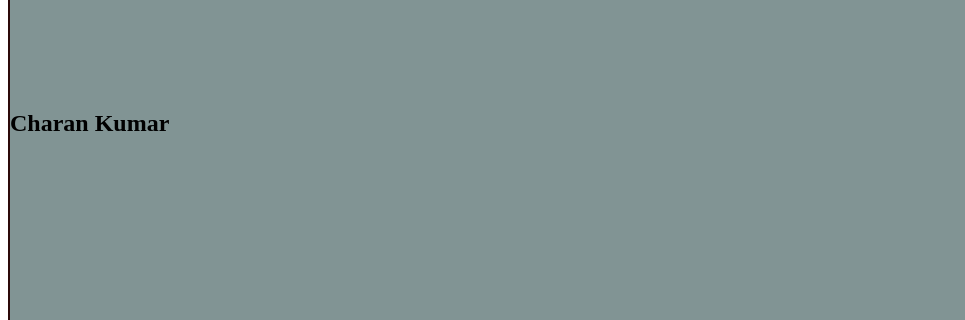
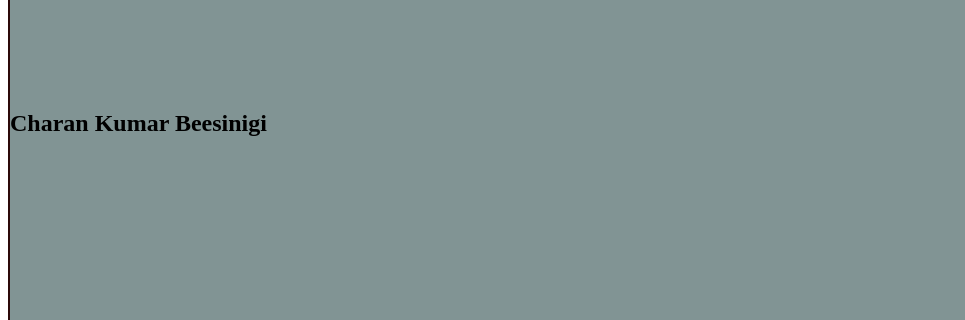
Before and after one commit to Charan-cherry2403/portfolio, a plain HTML site: page Movies/New folder/index.html in a window 1280 px wide. Shown: the part 297-617 px from the top of the page, 0-965 px from the left. Drawn offline with Linux system fonts and the light colour scheme.

Commit message:
Update index.html

```diff
--- a/Movies/New folder/index.html
+++ b/Movies/New folder/index.html
@@ -22,7 +22,7 @@
     </div>
      <div class="home">
         <div class="homeleft">
-         <h2>Charan Kumar</h2>
+         <h2>Charan Kumar Beesinigi</h2>
         </div>
         <div>
             <img src="cheetah.jpg " height="200px" width="300" alt="my logo" srcset="">
```
